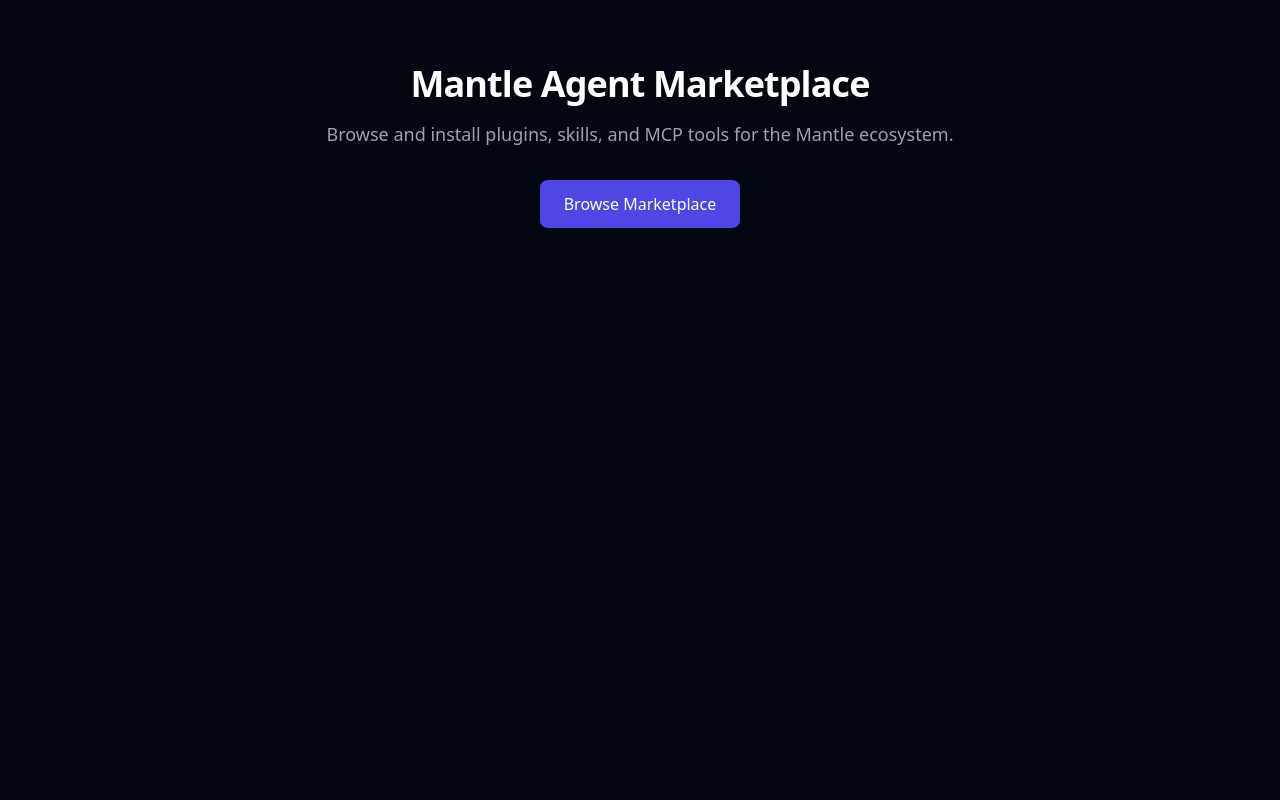
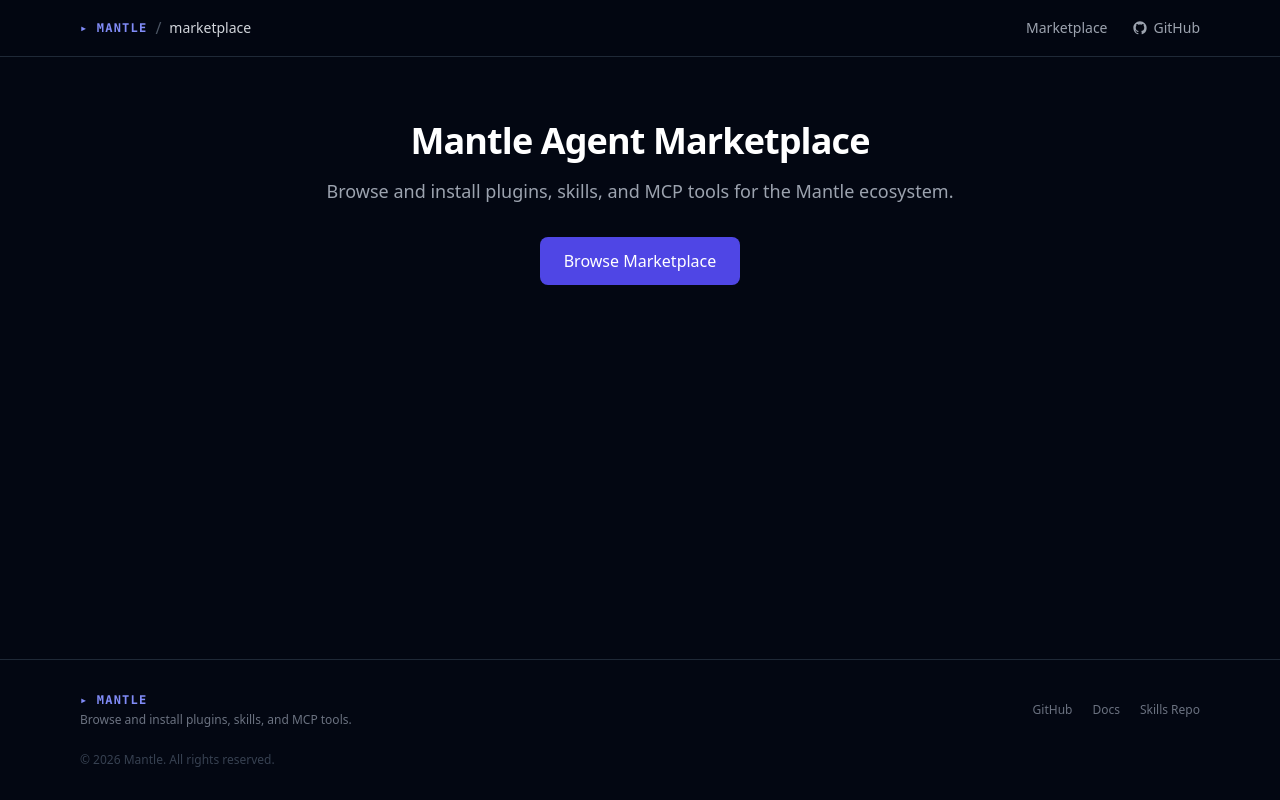
Before and after one commit to kyle-park-io/mantle-marketplace, a Next.js app: page / in a window 1280 px wide. Built offline with nearby package versions, Linux system fonts and the light colour scheme.

Commit message:
feat(layout): add global header and footer (#11)
Add Header and Footer server components and wire them into the root
layout so all pages share a consistent chrome. Move min-h-screen and
bg-gray-950 to the root body so nested layouts no longer duplicate
global styles.

```diff
--- a/src/app/[platform]/layout.tsx
+++ b/src/app/[platform]/layout.tsx
@@ -1,6 +1,5 @@
 import { PlatformTabs } from '@/components/platform-tabs';
-import { PLATFORMS } from '@/lib/constants';
-import type { Platform } from '@/lib/types';
+import { PLATFORMS, type Platform } from '@/lib/constants';
 import { notFound } from 'next/navigation';
 
 interface PlatformLayoutProps {
@@ -20,11 +19,9 @@
   if (!PLATFORMS.includes(platform as Platform)) notFound();
 
   return (
-    <div className="min-h-screen bg-gray-950 text-white">
-      <div className="mx-auto max-w-6xl px-4 py-8">
-        <PlatformTabs />
-        {children}
-      </div>
+    <div className="mx-auto max-w-6xl px-4 py-8">
+      <PlatformTabs />
+      {children}
     </div>
   );
 }
--- a/src/app/layout.tsx
+++ b/src/app/layout.tsx
@@ -1,4 +1,6 @@
 import type { Metadata } from 'next';
+import { Header } from '@/components/header';
+import { Footer } from '@/components/footer';
 import './globals.css';
 
 export const metadata: Metadata = {
@@ -14,7 +16,11 @@
 }) {
   return (
     <html lang="en">
-      <body>{children}</body>
+      <body className="min-h-screen bg-gray-950 text-white flex flex-col">
+        <Header />
+        <main className="flex-1">{children}</main>
+        <Footer />
+      </body>
     </html>
   );
 }
--- a/src/app/page.tsx
+++ b/src/app/page.tsx
@@ -5,7 +5,6 @@
 
 export default function HomePage() {
   return (
-    <main className="min-h-screen bg-gray-950 text-white">
     <div className="mx-auto max-w-6xl px-4 py-16">
       {/* Hero */}
       <div className="text-center">
@@ -51,6 +50,5 @@
         );
       })}
     </div>
-    </main>
   );
 }
--- /dev/null
+++ b/src/components/footer.tsx
@@ -0,0 +1,56 @@
+// Year is resolved at build time (SSG). Hourly cron rebuilds keep it current.
+const YEAR = new Date().getFullYear();
+
+export function Footer() {
+  const year = YEAR;
+
+  return (
+    <footer className="border-t border-gray-800 bg-gray-950">
+      <div className="mx-auto max-w-6xl px-4 py-8">
+        <div className="flex flex-col gap-6 sm:flex-row sm:items-center sm:justify-between">
+          {/* Brand */}
+          <div>
+            <p className="font-mono text-xs font-semibold tracking-widest text-indigo-400 uppercase">
+              ▸ mantle
+            </p>
+            <p className="mt-1 text-xs text-gray-500">
+              Browse and install plugins, skills, and MCP tools.
+            </p>
+          </div>
+
+          {/* Links */}
+          <div className="flex items-center gap-5">
+            <a
+              href="https://github.com/mantle-xyz"
+              target="_blank"
+              rel="noopener noreferrer"
+              className="text-xs text-gray-500 transition-colors hover:text-gray-300"
+            >
+              GitHub
+            </a>
+            <a
+              href="https://github.com/mantle-xyz/mantle-agent-scaffold"
+              target="_blank"
+              rel="noopener noreferrer"
+              className="text-xs text-gray-500 transition-colors hover:text-gray-300"
+            >
+              Docs
+            </a>
+            <a
+              href="https://github.com/mantle-xyz/mantle-skills"
+              target="_blank"
+              rel="noopener noreferrer"
+              className="text-xs text-gray-500 transition-colors hover:text-gray-300"
+            >
+              Skills Repo
+            </a>
+          </div>
+        </div>
+
+        <p className="mt-6 text-xs text-gray-700">
+          © {year} Mantle. All rights reserved.
+        </p>
+      </div>
+    </footer>
+  );
+}
--- /dev/null
+++ b/src/components/header.tsx
@@ -0,0 +1,51 @@
+import Link from 'next/link';
+
+export function Header() {
+  return (
+    <header className="sticky top-0 z-50 border-b border-gray-800 bg-gray-950/80 backdrop-blur-md">
+      <div className="mx-auto flex max-w-6xl items-center justify-between px-4 py-4">
+        {/* Logo */}
+        <Link
+          href="/"
+          className="flex items-center gap-2 text-white transition-opacity hover:opacity-80"
+        >
+          <span className="font-mono text-xs font-semibold tracking-widest text-indigo-400 uppercase">
+            ▸ mantle
+          </span>
+          <span className="text-gray-600">/</span>
+          <span className="text-sm font-medium text-gray-300">marketplace</span>
+        </Link>
+
+        {/* Nav */}
+        <nav className="flex items-center gap-6">
+          <Link
+            href="/mantle/plugins"
+            className="text-sm text-gray-400 transition-colors hover:text-white"
+          >
+            Marketplace
+          </Link>
+          <a
+            href="https://github.com/mantle-xyz"
+            target="_blank"
+            rel="noopener noreferrer"
+            className="flex items-center gap-1.5 text-sm text-gray-400 transition-colors hover:text-white"
+          >
+            <svg
+              className="h-4 w-4"
+              fill="currentColor"
+              viewBox="0 0 24 24"
+              aria-hidden="true"
+            >
+              <path
+                fillRule="evenodd"
+                d="M12 2C6.477 2 2 6.484 2 12.017c0 4.425 2.865 8.18 6.839 9.504.5.092.682-.217.682-.483 0-.237-.008-.868-.013-1.703-2.782.605-3.369-1.343-3.369-1.343-.454-1.158-1.11-1.466-1.11-1.466-.908-.62.069-.608.069-.608 1.003.07 1.531 1.032 1.531 1.032.892 1.53 2.341 1.088 2.91.832.092-.647.35-1.088.636-1.338-2.22-.253-4.555-1.113-4.555-4.951 0-1.093.39-1.988 1.029-2.688-.103-.253-.446-1.272.098-2.65 0 0 .84-.27 2.75 1.026A9.564 9.564 0 0112 6.844c.85.004 1.705.115 2.504.337 1.909-1.296 2.747-1.027 2.747-1.027.546 1.379.202 2.398.1 2.651.64.7 1.028 1.595 1.028 2.688 0 3.848-2.339 4.695-4.566 4.943.359.309.678.92.678 1.855 0 1.338-.012 2.419-.012 2.747 0 .268.18.58.688.482A10.019 10.019 0 0022 12.017C22 6.484 17.522 2 12 2z"
+                clipRule="evenodd"
+              />
+            </svg>
+            GitHub
+          </a>
+        </nav>
+      </div>
+    </header>
+  );
+}
```
Lines whose indentation alone changed are shown as unchanged.
